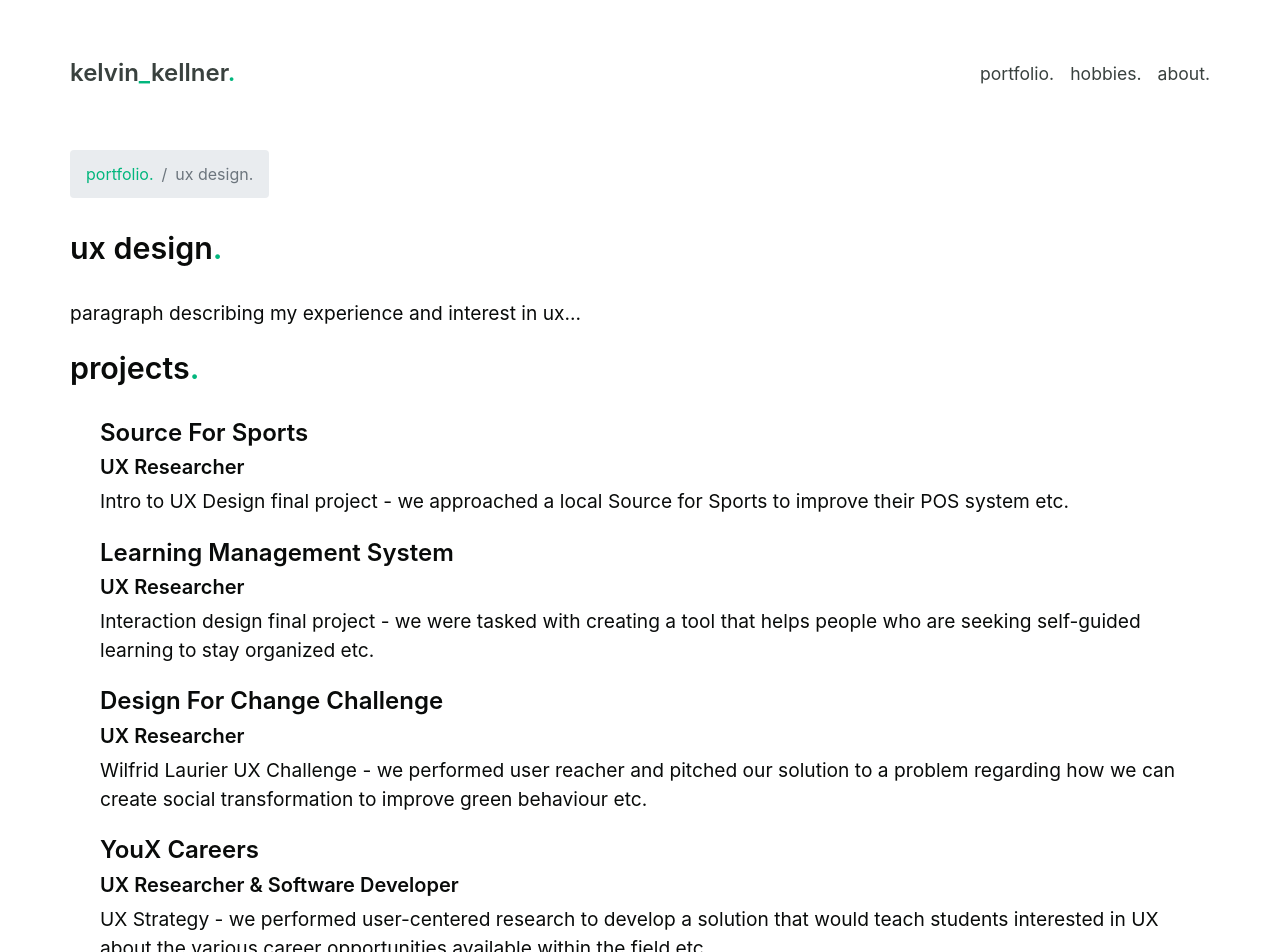
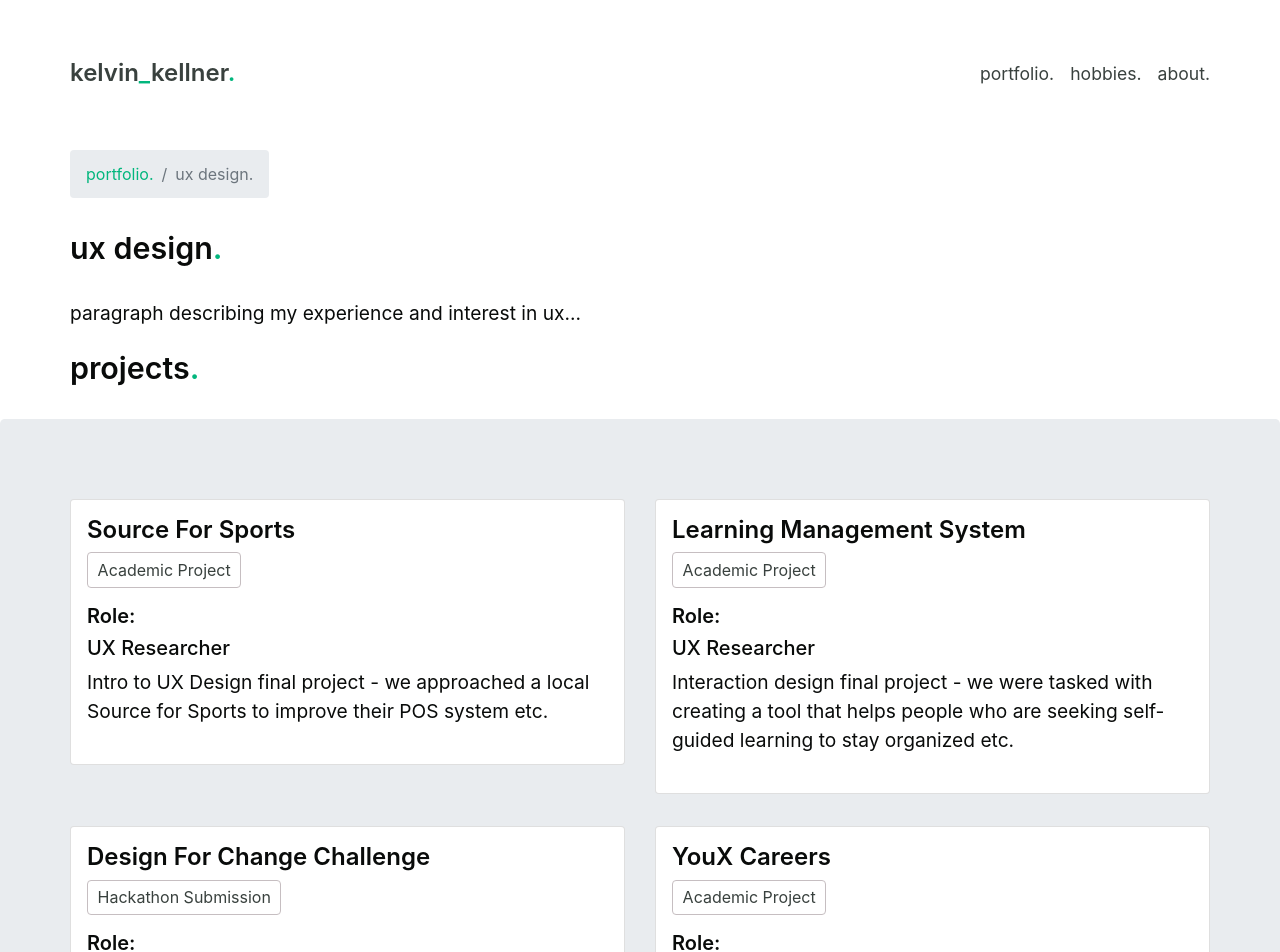
Before and after one commit to kelvinkellner/portfolio-v3, a React (Create React App) app: page /ux in a window 1280 px wide. Shown: the top 952 px of the page. Built offline with nearby package versions, Linux system fonts and the light colour scheme; a web font is replaced by a local one.

Commit message:
Improve project deck component

```diff
--- a/src/assets/css/app.css
+++ b/src/assets/css/app.css
@@ -155,6 +155,23 @@ h6 {
   text-decoration: none;
 }
 
+.tag {
+  padding: 0.3em 0.6em;
+  width: max-content;
+  background-color: var(--alt-color);
+  color: var(--off-color);
+  border-color: var(--alt-color-dark);
+}
+
+.project-deck {
+  padding: 0;
+}
+.project {
+  padding: 1em;
+  margin: 1em 0 1em 0;
+  background-color: var(--alt-color);
+}
+
 /* Add some padding inside the card container */
 .cards {
   display: grid;
@@ -166,19 +183,17 @@ h6 {
 }
 
 .card-deck {
-  grid-template-columns: repeat(3, 1fr);
   width: 100%;
   margin-top: 2em;
   margin-bottom: 6em;
 }
 
+/*
 .card {
   transition: 0.3s;
   border-radius: 1.5em;
-  align-items: center;
   box-shadow: 0 2px 4px 0 rgba(0, 0, 0, 0.2);
   transition: 0.3s;
-  text-align: center;
 }
 .card:hover {
   box-shadow: 0 4px 8px 0 rgba(0, 0, 0, 0.4);
--- a/src/components/Project.js
+++ b/src/components/Project.js
@@ -2,12 +2,15 @@ import React, { Component } from 'react';
 
 import Container from 'react-bootstrap/Container';
 
+import Tag from './Tag';
+
 class Project extends Component {
     render() {
         return(
-            <Container fluid className="project">
+            <Container className="project card">
                 <h4>{this.props.title}</h4>
-                <h5>{this.props.role}</h5>
+                <Tag>{this.props.type}</Tag>
+                <h5>Role: </h5><h5 style={{fontWeight: 500}}>{this.props.role}</h5>
                 <p>{this.props.children}</p>
             </Container>
         );
--- a/src/components/ProjectDeck.js
+++ b/src/components/ProjectDeck.js
@@ -1,13 +1,21 @@
-import React, { Component } from 'react';
+import React, { Children, Component } from 'react';
 
+import Col from 'react-bootstrap/Col';
 import Container from 'react-bootstrap/Container';
+import Jumbotron from 'react-bootstrap/Jumbotron';
+import Row from 'react-bootstrap/Row';
 
 class ProjectDeck extends Component {
     render() {
+        const count = Children.count(this.props.children);
         return(
-            <Container fluid xs={this.props.xs} sm={this.props.sm} md={this.props.md} lg={this.props.lg} xl={this.props.xl}>
-                {this.props.children}
-            </Container>
+            <Jumbotron style={{paddingBottom: "2em"}}>
+                <Container className="project-deck">
+                    <Row xs={1} sm={count % 3 === 0 ? 3 : (count % 2 === 0 ? 2 : 1)}>
+                        {this.props.children.map((child) => <Col fluid>{child}</Col>)}
+                    </Row>
+                </Container>
+            </Jumbotron>
         );
     }
 }
--- /dev/null
+++ b/src/components/Tag.js
@@ -0,0 +1,15 @@
+import React, { Component } from 'react';
+
+import Alert from 'react-bootstrap/Alert';
+
+class Tag extends Component {
+    render() {
+        return(
+            <Alert variant="light" className="tag">
+                {this.props.children}
+            </Alert>
+        );
+    }
+}
+
+export default Tag;
--- a/src/components/pages/UX.js
+++ b/src/components/pages/UX.js
@@ -12,7 +12,8 @@ import ProjectDeck from '../ProjectDeck';
 class UX extends Component {
     render() {
         return(
-            <Container id="ux-page" className="main">
+            <div id="ux-page" className="main">
+                <Container>
                     <Row>
                         <Breadcrumb style={{margin: "1em 0"}}>
                             <Breadcrumb.Item linkAs={Link} linkProps={{ to: "/" }}>portfolio.</Breadcrumb.Item>
@@ -28,7 +29,7 @@ class UX extends Component {
                     <Row>
                         <Heading>projects<span>.</span></Heading>
                     </Row>
-                <Row>
+                </Container>
                 <ProjectDeck>
                     <Project title="Source For Sports" role="UX Researcher" type="Academic Project">
                         Intro to UX Design final project - we approached a local Source for Sports to improve their POS system etc.
@@ -43,8 +44,7 @@ class UX extends Component {
                         UX Strategy - we performed user-centered research to develop a solution that would teach students interested in UX about the various career opportunities available within the field etc.
                     </Project>
                 </ProjectDeck>
-                </Row>
-            </Container>
+            </div>
         );
     }
 }
```
Lines whose indentation alone changed are shown as unchanged.
